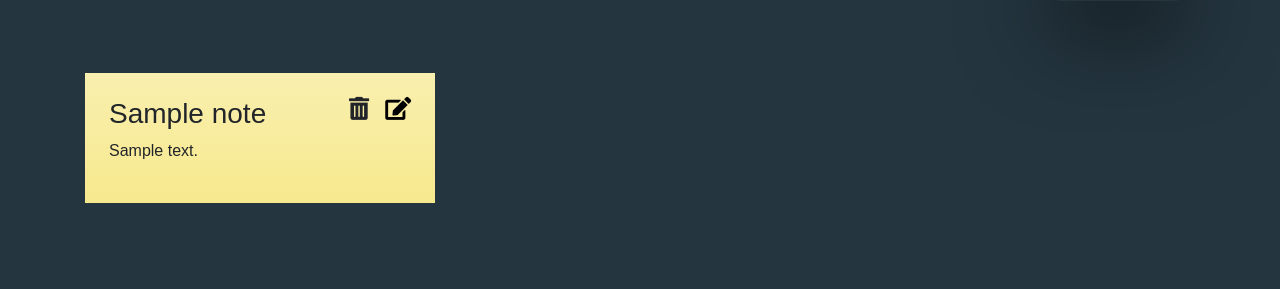
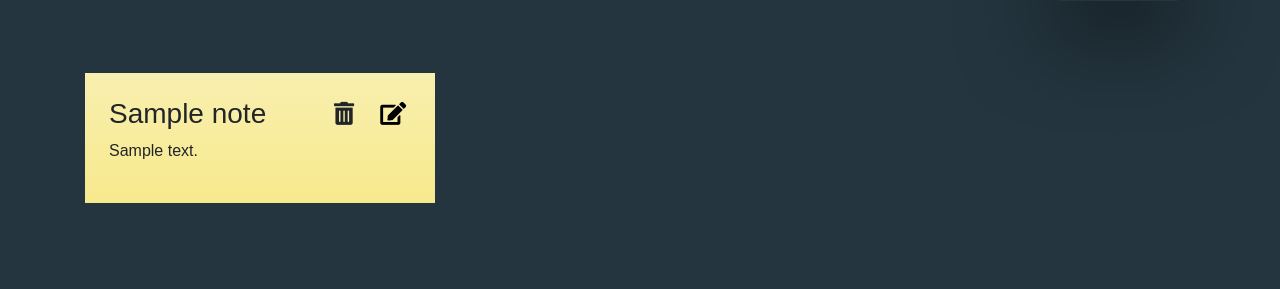
Before and after one commit to Shaymaa-Badr/Sticky-Notes, a Node server app: template views/home.ejs in a window 1280 px wide. Shown: the part 169-458 px from the top of the page. Run offline with Node 20, Linux system fonts and the light colour scheme; the template is opened without the code that fills it: values that come from a table or form of the project are taken from there, others are empty; tables that the repository leaves empty hold one stand-in row (values such as "Sample post"); some libraries are stand-ins or nearby versions.

Commit message:
Update style.css

```diff
--- a/public/css/style.css
+++ b/public/css/style.css
@@ -112,12 +112,13 @@ textarea {
 }
 
 .note a {
-    margin:5px;
+
     color: black;
     font-size: 23px;
 }
 
 .note i {
+    margin:5px;
     transition: all 0.3s;
 }
 
```
